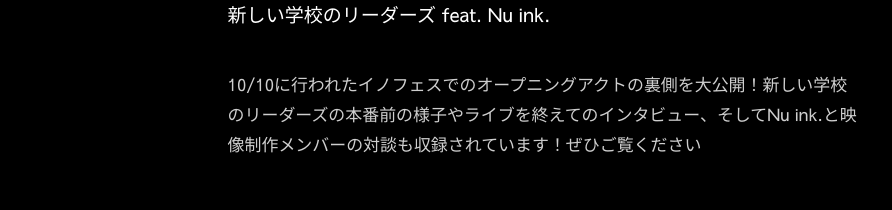
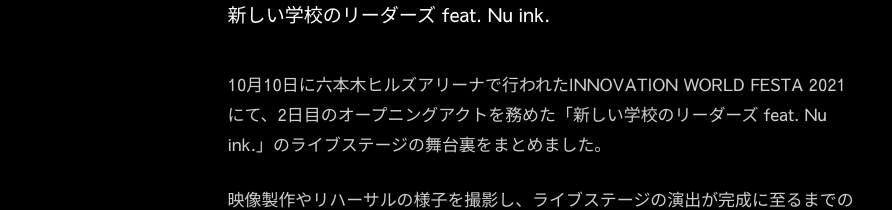
Before and after one commit to Nuink-org/TIG_WEB_2021, a Vue app: page /behind_the_scenes in a window 1280 px wide. Shown: the part 666-876 px from the top of the page, without its empty margins (96-988 px from the left). Built offline with nearby package versions, Linux system fonts and the light colour scheme.

Commit message:
add an image for behind the scenes #55

```diff
--- a/src/views/contents/BehindTheScenesPage.vue
+++ b/src/views/contents/BehindTheScenesPage.vue
@@ -22,7 +22,10 @@ export default {
     const videoSrc = "https://www.youtube.com/embed/q48xVf-AbmA"
     const contentGenre = "Behind The Scenes"
     const contentTitle = "新しい学校のリーダーズ feat. Nu ink."
-    const contentDescriptions = ["10/10に行われたイノフェスでのオープニングアクトの裏側を大公開！新しい学校のリーダーズの本番前の様子やライブを終えてのインタビュー、そしてNu ink.と映像制作メンバーの対談も収録されています！ぜひご覧ください"]
+    const contentDescriptions = [
+      "10月10日に六本木ヒルズアリーナで行われたINNOVATION WORLD FESTA 2021にて、2日目のオープニングアクトを務めた「新しい学校のリーダーズ feat. Nu ink.」のライブステージの舞台裏をまとめました。",
+      "映像製作やリハーサルの様子を撮影し、ライブステージの演出が完成に至るまでの過程を公開。本番前の楽屋や舞台袖の様子も撮影し、ライブを終えた新しい学校のリーダーズさんにインタビューをさせていただきました。また、映像制作者とNu ink.メンバーによるイノフェスを振り返っての対談も。ぜひご覧ください。"
+    ]
 
     return { videoSrc, contentGenre, contentTitle, contentDescriptions }
   }
```
Also changed, not shown: 1 other file (tests, documents, lock files or other folders).
